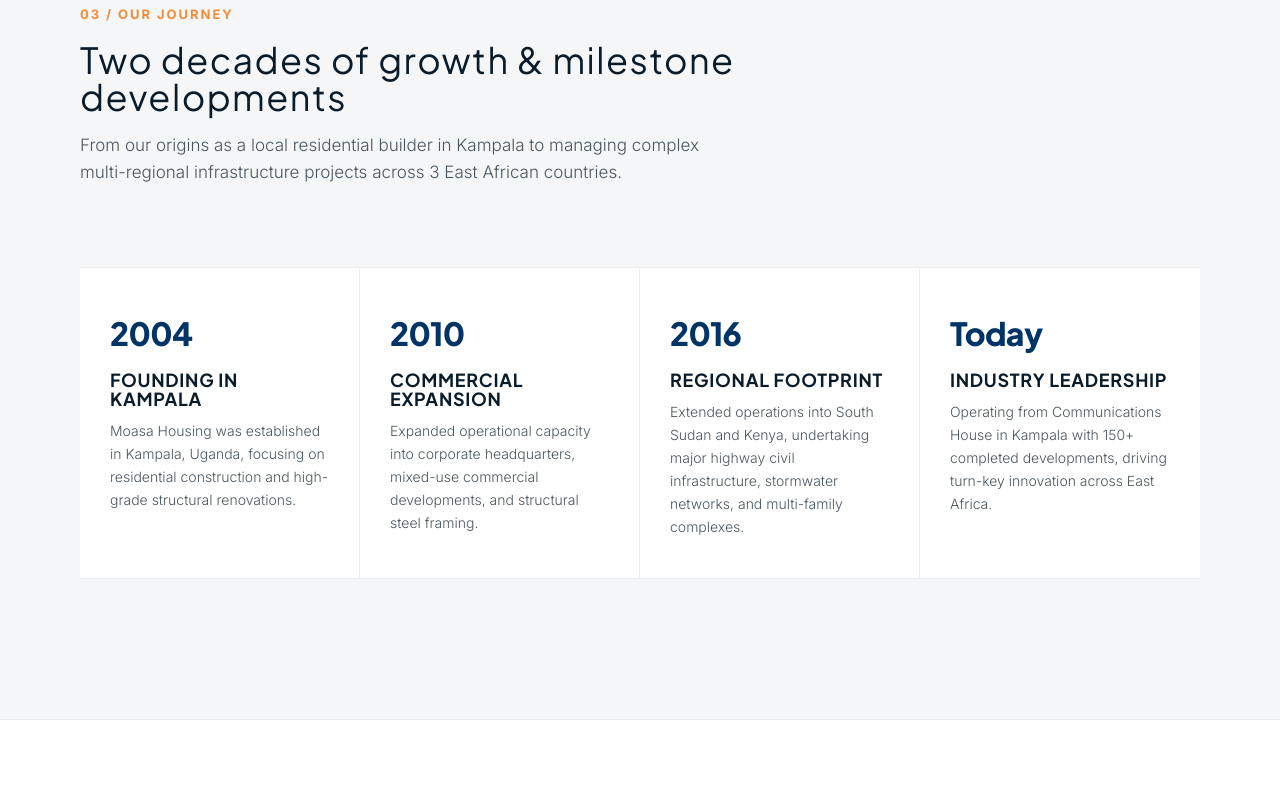
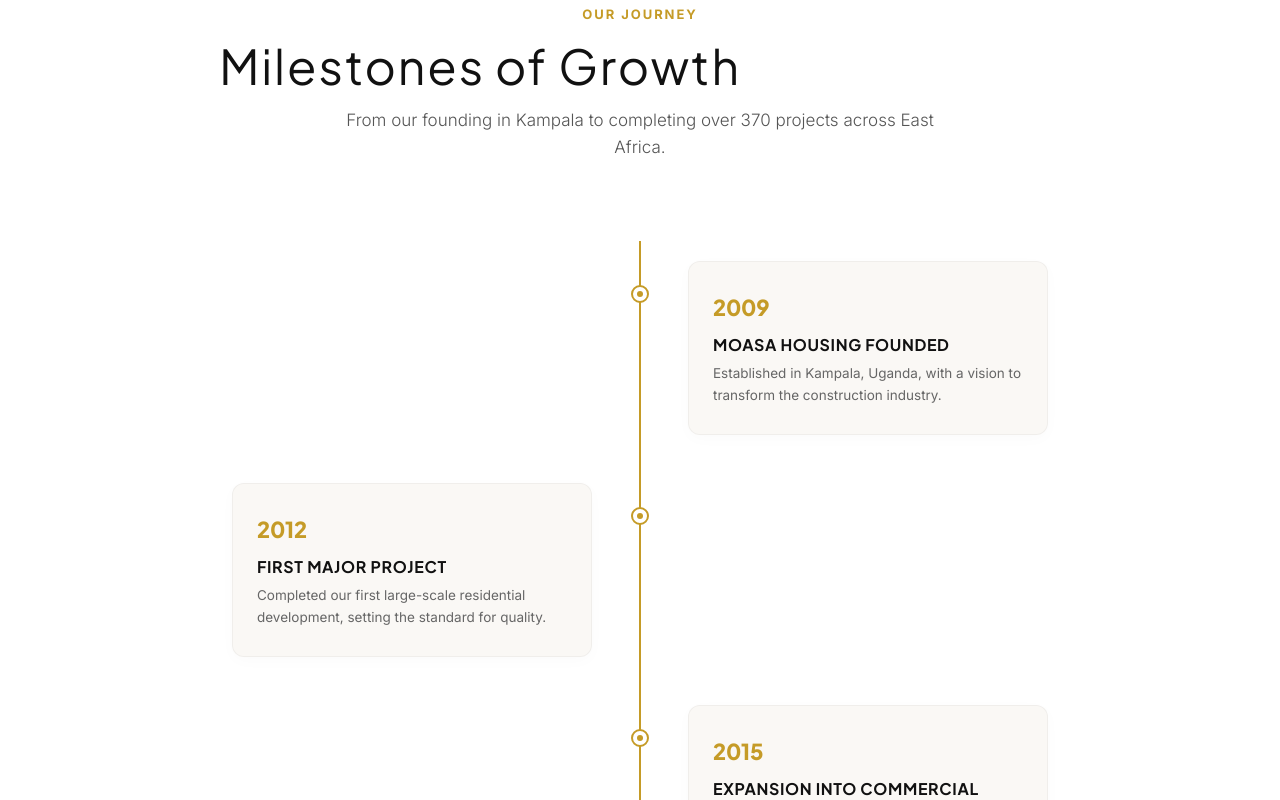
Before and after one commit to losuk/moasa, a Next.js app: page /about in a window 1280 px wide. Shown: the part 2360-3160 px from the top of the page. Built offline with nearby package versions, Linux system fonts and the light colour scheme; grey boxes are pictures that could not be loaded.

Commit message:
Update Our Journey section with vertical alternating milestone timeline matching reference graphic

```diff
--- a/app/about/page.js
+++ b/app/about/page.js
@@ -46,24 +46,34 @@ const FOUNDATION_PILLARS = [
 
 const JOURNEY_STEPS = [
   {
-    year: '2004',
-    title: 'Founding in Kampala',
-    desc: 'Moasa Housing was established in Kampala, Uganda, focusing on residential construction and high-grade structural renovations.',
+    year: '2009',
+    title: 'Moasa Housing Founded',
+    desc: 'Established in Kampala, Uganda, with a vision to transform the construction industry.',
+    side: 'right',
   },
   {
-    year: '2010',
-    title: 'Commercial Expansion',
-    desc: 'Expanded operational capacity into corporate headquarters, mixed-use commercial developments, and structural steel framing.',
+    year: '2012',
+    title: 'First Major Project',
+    desc: 'Completed our first large-scale residential development, setting the standard for quality.',
+    side: 'left',
   },
   {
-    year: '2016',
-    title: 'Regional Footprint',
-    desc: 'Extended operations into South Sudan and Kenya, undertaking major highway civil infrastructure, stormwater networks, and multi-family complexes.',
+    year: '2015',
+    title: 'Expansion Into Commercial',
+    desc: 'Expanded our services to include commercial construction, delivering our first office complex.',
+    side: 'right',
   },
   {
-    year: 'Today',
-    title: 'Industry Leadership',
-    desc: 'Operating from Communications House in Kampala with 150+ completed developments, driving turn-key innovation across East Africa.',
+    year: '2018',
+    title: 'Sustainability Focus',
+    desc: 'Launched our sustainable building initiative, incorporating eco-friendly materials and practices.',
+    side: 'left',
+  },
+  {
+    year: '2024',
+    title: '370+ Projects Milestone',
+    desc: 'Celebrated completing over 370 projects with a growing portfolio of satisfied clients.',
+    side: 'right',
   },
 ];
 
@@ -172,24 +182,28 @@ export default function AboutPage() {
       </section>
 
       {/* SECTION 3: OUR JOURNEY */}
-      <section id="our-journey" className="section-padding" style={{ backgroundColor: 'var(--bg-secondary)', borderTop: '1px solid var(--border)' }}>
+      <section id="our-journey" className="section-padding" style={{ backgroundColor: '#FFFFFF', borderTop: '1px solid var(--border)' }}>
         <div className="container">
-          <div className="section-header">
-            <div className="section-tag" style={{ color: 'var(--accent-orange)' }}>03 / OUR JOURNEY</div>
-            <h2 className="section-title" style={{ fontSize: '36px', color: 'var(--text-primary)', textTransform: 'none' }}>
-              Two decades of growth &amp; milestone developments
+          <div className="section-header" style={{ textAlign: 'center' }}>
+            <div className="section-tag" style={{ color: '#C59B27', letterSpacing: '0.15em', fontWeight: 800 }}>OUR JOURNEY</div>
+            <h2 className="section-title" style={{ fontSize: 'clamp(32px, 4vw, 48px)', color: '#111111', textTransform: 'none', marginTop: '8px' }}>
+              Milestones of Growth
             </h2>
-            <p style={{ fontSize: '17px', color: 'var(--text-secondary)', fontWeight: 300, maxWidth: '640px', marginTop: '16px', lineHeight: '1.6' }}>
-              From our origins as a local residential builder in Kampala to managing complex multi-regional infrastructure projects across 3 East African countries.
+            <p style={{ fontSize: '17px', color: '#555555', fontWeight: 300, maxWidth: '640px', margin: '16px auto 0', lineHeight: '1.6' }}>
+              From our founding in Kampala to completing over 370 projects across East Africa.
             </p>
           </div>
 
-          <div className="journey-timeline scroll-reveal">
+          <div className="journey-vertical-timeline scroll-reveal">
+            <div className="journey-line"></div>
             {JOURNEY_STEPS.map((step, i) => (
-              <div key={i} className="journey-step">
-                <div className="journey-year">{step.year}</div>
-                <h3 className="journey-title">{step.title}</h3>
-                <p className="journey-desc">{step.desc}</p>
+              <div key={i} className={`journey-item ${step.side}`}>
+                <div className="journey-node"></div>
+                <div className="journey-card">
+                  <div className="journey-year">{step.year}</div>
+                  <h3 className="journey-title">{step.title}</h3>
+                  <p className="journey-desc">{step.desc}</p>
+                </div>
               </div>
             ))}
           </div>
--- a/app/globals.css
+++ b/app/globals.css
@@ -2321,71 +2321,143 @@ a { text-decoration: none; }
   font-weight: 400;
 }
 
-/* Timeline / Journey Section */
-.journey-timeline {
-  display: grid;
-  grid-template-columns: repeat(4, 1fr);
-  gap: 0;
-  border-top: 1px solid var(--border);
-  border-bottom: 1px solid var(--border);
-  margin-top: 50px;
-  background-color: var(--bg-primary);
-}
-
-.journey-step {
-  padding: 40px 30px;
-  border-right: 1px solid var(--border);
-  position: relative;
-  transition: var(--transition-smooth);
-}
-
-.journey-step:last-child {
-  border-right: none;
-}
-
-.journey-step:hover {
-  background-color: var(--bg-secondary);
+/* Vertical Timeline / Journey Section (Matching Reference Screenshot) */
+.journey-vertical-timeline {
+  position: relative;
+  max-width: 900px;
+  margin: 60px auto 0;
+  padding: 20px 0;
+}
+
+.journey-line {
+  position: absolute;
+  left: 50%;
+  top: 0;
+  bottom: 0;
+  width: 2px;
+  background-color: #C59B27;
+  transform: translateX(-50%);
+}
+
+.journey-item {
+  position: relative;
+  width: 50%;
+  margin-bottom: 48px;
+  display: flex;
+}
+
+.journey-item:last-child {
+  margin-bottom: 0;
+}
+
+.journey-item.left {
+  left: 0;
+  padding-right: 48px;
+  justify-content: flex-end;
+}
+
+.journey-item.right {
+  left: 50%;
+  padding-left: 48px;
+  justify-content: flex-start;
+}
+
+.journey-node {
+  position: absolute;
+  top: 24px;
+  width: 18px;
+  height: 18px;
+  border-radius: 50%;
+  border: 2px solid #C59B27;
+  background-color: #FFFFFF;
+  z-index: 2;
+  display: flex;
+  align-items: center;
+  justify-content: center;
+}
+
+.journey-node::after {
+  content: "";
+  width: 6px;
+  height: 6px;
+  border-radius: 50%;
+  background-color: #C59B27;
+}
+
+.journey-item.left .journey-node {
+  right: -9px;
+}
+
+.journey-item.right .journey-node {
+  left: -9px;
+}
+
+.journey-card {
+  background-color: #FAF8F5;
+  border: 1px solid rgba(0, 0, 0, 0.04);
+  border-radius: 12px;
+  padding: 28px 24px;
+  width: 100%;
+  max-width: 360px;
+  box-shadow: 0 4px 16px rgba(0, 0, 0, 0.02);
+  transition: transform 0.3s ease, box-shadow 0.3s ease, border-color 0.3s ease;
+}
+
+.journey-card:hover {
+  transform: translateY(-4px);
+  box-shadow: 0 10px 24px rgba(0, 0, 0, 0.06);
+  border-color: rgba(197, 155, 39, 0.25);
+  background-color: #FFFFFF;
 }
 
 .journey-year {
   font-family: var(--font-heading);
-  font-size: 32px;
+  font-size: 22px;
   font-weight: 800;
-  color: var(--accent);
-  letter-spacing: -0.02em;
-  margin-bottom: 12px;
+  color: #C59B27;
+  margin-bottom: 8px;
+  letter-spacing: -0.01em;
 }
 
 .journey-title {
   font-family: var(--font-heading);
-  font-size: 18px;
-  font-weight: 700;
-  color: var(--text-primary);
-  margin-bottom: 10px;
+  font-size: 16px;
+  font-weight: 700;
+  color: #111111;
+  margin-bottom: 8px;
+  line-height: 1.35;
 }
 
 .journey-desc {
-  font-size: 14px;
-  line-height: 1.65;
-  color: var(--text-secondary);
-  font-weight: 300;
-}
-
-@media (max-width: 1024px) {
-  .foundation-grid, .journey-timeline {
-    grid-template-columns: repeat(2, 1fr);
-  }
-  .journey-step {
-    border-bottom: 1px solid var(--border);
-  }
-}
-
-@media (max-width: 640px) {
-  .foundation-grid, .journey-timeline {
-    grid-template-columns: 1fr;
-  }
-  .journey-step {
-    border-right: none;
+  font-size: 13.5px;
+  line-height: 1.6;
+  color: #666666;
+  font-weight: 400;
+}
+
+@media (max-width: 768px) {
+  .journey-line {
+    left: 20px;
+    transform: none;
+  }
+
+  .journey-item.left,
+  .journey-item.right {
+    width: 100%;
+    left: 0;
+    padding-left: 52px;
+    padding-right: 0;
+    justify-content: flex-start;
+  }
+
+  .journey-item.left .journey-node,
+  .journey-item.right .journey-node {
+    left: 11px;
+    right: auto;
+  }
+
+  .journey-card {
+    max-width: 100%;
   }
 }
 
```
